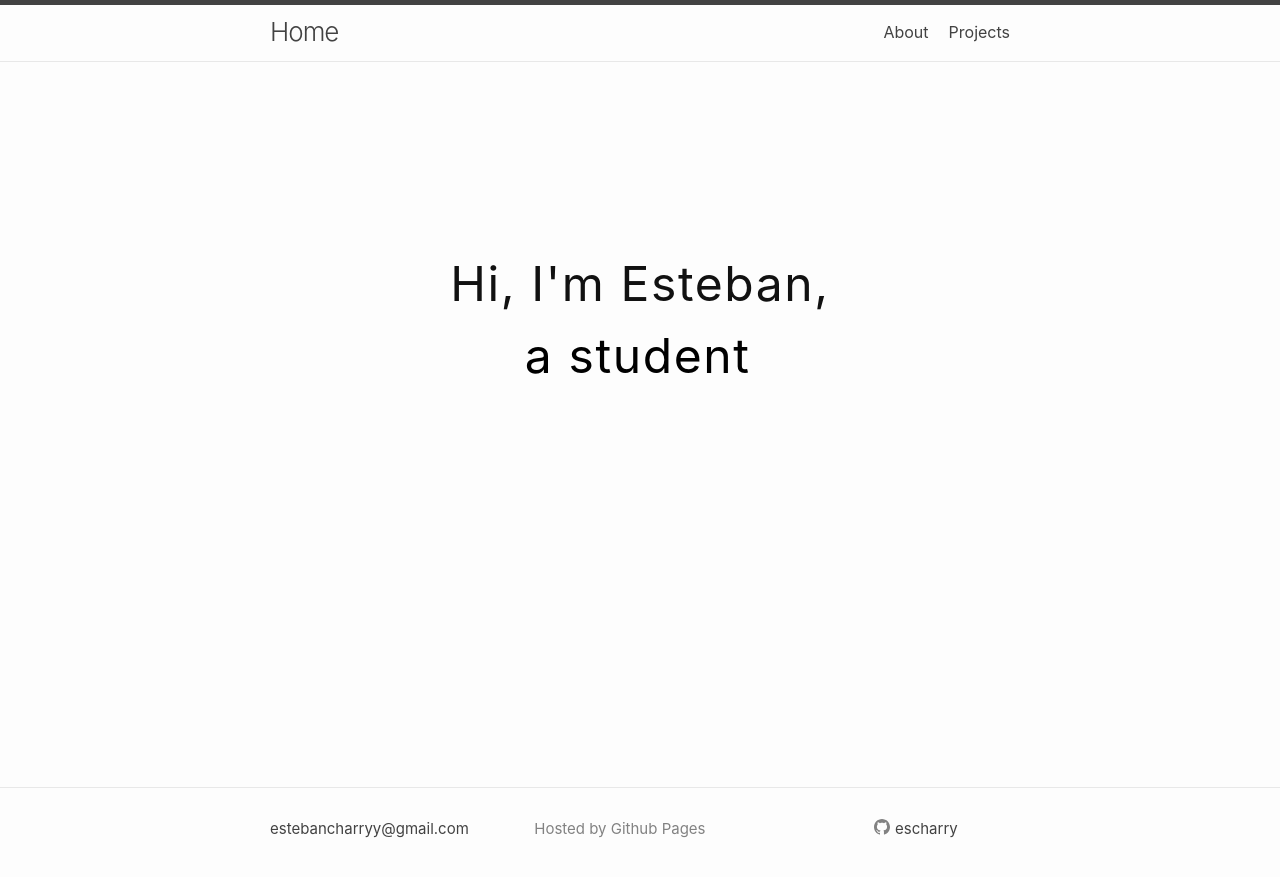
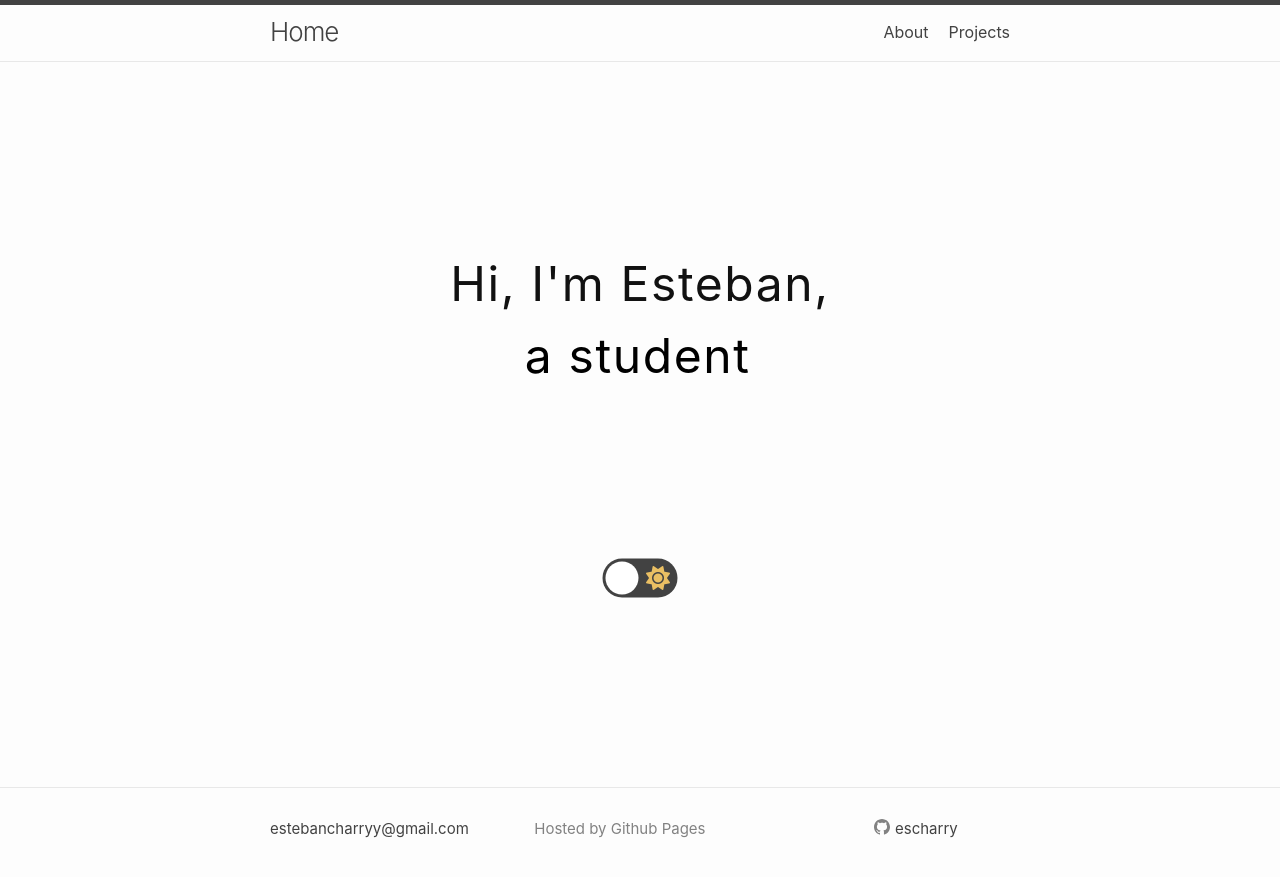
Before and after one commit to escharry/escharry.github.io, a Jekyll site: the page built from index.markdown, in a window 1280 px wide. Shown: the top 877 px of the page. Built offline with Jekyll 4.4.1, drawn with Linux system fonts in a browser that asks for light colours; nearby versions of some CDN libraries.

Commit message:
added dark mode

```diff
--- a/_layouts/home.html
+++ b/_layouts/home.html
@@ -11,15 +11,45 @@
       $('div.hidden').fadeIn(500).removeClass('hidden');
     });
   </script>
+  <script src="https://kit.fontawesome.com/f3a2794e84.js" crossorigin="anonymous"></script>
 </head>
 
-<body>
+<body class="home">
   <div class="hidden" style="display: none;">
     <div class="container">
       <p>Hi, I&#39m Esteban,<br><span class="typed-text"></span><span class="cursor">&nbsp;</span></p>
     </div>
   </div>
   <script src="type.js"></script>
+  <div style="display: flex;
+  justify-content: center; padding-top: 150px;">
+    <input type="checkbox" class="checkbox" id="chk" />
+    <label class="label" for="chk" style="box-sizing: border-box;">
+      <i class="fas fa-moon"></i>
+      <i class="fas fa-sun"></i>
+      <div class="ball"></div>
+    </label>
+  </div>
+  <script>
+    const chk = document.getElementById('chk');
+
+    chk.addEventListener('change', () => {
+      document.body.classList.toggle('dark');
+      if (document.body.classList.contains('dark')) { //when the body has the class 'dark' currently
+        localStorage.setItem('darkMode', 'enabled'); //store this data if dark mode is on
+      } else {
+        localStorage.setItem('darkMode', 'disabled'); //store this data if dark mode is off
+      }
+    });
+    if (localStorage.getItem('darkMode') == 'enabled') {
+      document.body.classList.toggle('dark');
+      document.getElementByClassName('typed-text').color = 'white';
+      chk.checked = true;
+    } else {
+      document.body.classList.remove('dark');
+      chk.checked = false;
+    }
+  </script>
 </body>
 
 </html>
--- a/_sass/minima/_base.scss
+++ b/_sass/minima/_base.scss
@@ -27,8 +27,6 @@
   min-height: 100vh;
   flex-direction: column;
 }
-
-
 
 /**
  * Set `margin-bottom` to maintain vertical rhythm
--- a/_sass/minima/_layout.scss
+++ b/_sass/minima/_layout.scss
@@ -403,3 +403,85 @@
     background-color: #ccc;
   }
 }
+
+body {
+	transition: background 0.2s linear;
+}
+
+body.other {
+  transition: none;
+}
+
+body.dark {
+	background: rgb(14, 16, 23);
+  color: white;
+  .spec {
+    color: white;
+  }
+  .u-email {
+    color: white;
+  }
+  .soc {
+    color: white;
+  }
+  .title {
+    color: white;
+  }
+  .site-title {
+    color: white;
+  }
+  .page-link {
+    color: white;
+  }
+  .container p span.typed-text {
+    font-weight: normal;
+    color: white;
+  }
+  .site-header {
+    border-top: 5px solid white;
+  }
+}
+
+.checkbox {
+	opacity: 0;
+	position: absolute;
+}
+
+.label {
+	background-color: $grey-color-dark;
+	border-radius: 50px;
+	cursor: pointer;
+	display: flex;
+	align-items: center;
+	justify-content: space-between;
+	padding: 5px;
+	position: relative;
+	height: 26px;
+	width: 50px;
+	transform: scale(1.5);
+}
+
+.label .ball {
+	background-color: #fff;
+	border-radius: 50%;
+	position: absolute;
+	top: 2px;
+	left: 2px;
+	height: 22px;
+	width: 22px;
+	transform: translateX(0px);
+	transition: transform 0.2s linear;
+}
+
+.checkbox:checked + .label .ball {
+	transform: translateX(24px);
+}
+
+
+.fa-moon {
+	color: rgb(144, 162, 136);
+}
+
+.fa-sun {
+	color: rgb(234, 191, 99);
+}
--- a/type.js
+++ b/type.js
@@ -1,5 +1,6 @@
 const typedTextSpan = document.querySelector(".typed-text");
 const cursorSpan = document.querySelector(".cursor");
+
 
 const textArray = ["a student", "a developer", "a Python lover", "even a Java lover", "an inquirer", "a data wrangler", "a taquito lover", "cat owner"];
 const typingDelay = 100;
```
Also changed, not shown: about.html (+10 -1 lines), projects.html (+13 -0 lines).
